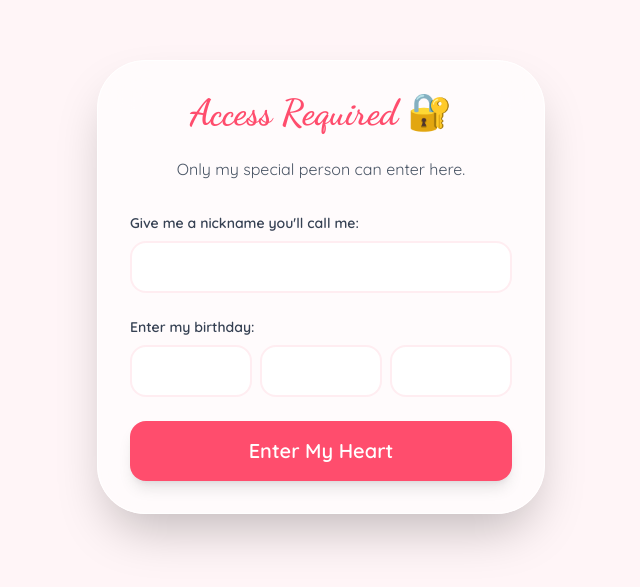
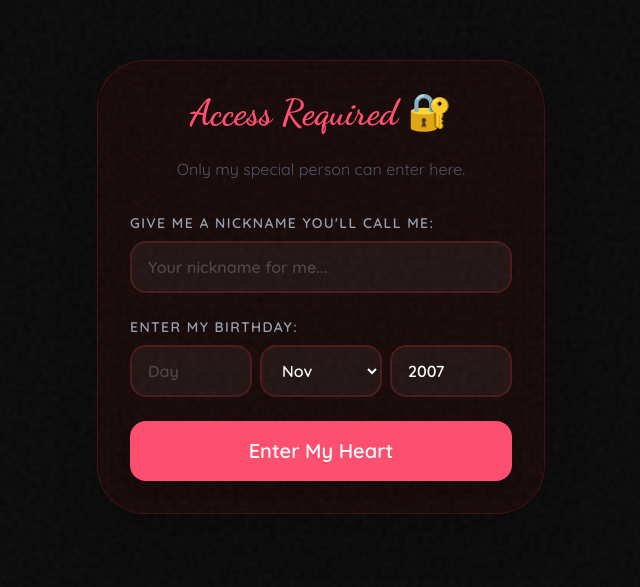
Before and after one commit to BeniGotItRight/will-you-be-my-valentine, a React (Vite) app: page / in a window 1280 px wide. Shown: the part 113-700 px from the top of the page, without its empty margins (319-959 px from the left). Built offline with nearby package versions, Linux system fonts and the light colour scheme.

Commit message:
FIX VISIBILITY: All text boxes and inputs now have perfect contrast and dark-mode styling 🛠️✨

```diff
--- a/src/App.tsx
+++ b/src/App.tsx
@@ -198,8 +198,8 @@ function App() {
             {stage.startsWith('deep') && (
               <div className="space-y-8 w-full">
                 <h2 className="text-xs font-black text-red-600 uppercase tracking-[0.5em]">Extreme Confession #{stage.slice(4)}</h2>
-                <div className="bg-red-900/10 p-10 rounded-[3rem] border-l-8 border-red-600 shadow-2xl backdrop-blur-md">
-                   <p className="text-3xl font-black italic text-white leading-tight">
+                <div className="bg-red-950/40 p-12 rounded-[3.5rem] border-l-8 border-red-600 shadow-2xl backdrop-blur-md ring-1 ring-white/10">
+                   <p className="text-3xl md:text-4xl font-black italic text-white leading-tight drop-shadow-lg">
                     {stage === 'deep1' && "I want to be the only thing you think about when you're alone. 🫦"}
                     {stage === 'deep2' && "I want to feel your heart pounding against my chest in the dark. 🌑"}
                     {stage === 'deep3' && "I want to leave a trail of kisses from your neck all the way down. 🔥"}
--- a/src/components/AccessPage.tsx
+++ b/src/components/AccessPage.tsx
@@ -28,45 +28,46 @@ const AccessPage = ({ onAccessGranted }: AccessPageProps) => {
     <motion.div
       initial={{ opacity: 0 }}
       animate={{ opacity: 1 }}
-      className="fixed inset-0 z-[100] bg-[#fff5f7] flex flex-col items-center justify-center p-6 text-center"
+      className="fixed inset-0 z-[100] bg-[#0a0a0a] flex flex-col items-center justify-center p-6 text-center"
     >
+      <div className="noise-bg" />
       <motion.div
         initial={{ y: 20 }}
         animate={{ y: 0 }}
-        className="max-w-md w-full bg-white/60 backdrop-blur-xl p-8 rounded-[3rem] shadow-2xl border border-white"
+        className="max-w-md w-full bg-red-950/20 backdrop-blur-xl p-8 rounded-[3rem] shadow-2xl border border-red-500/20"
       >
         <h1 className="text-4xl text-[#FF4D6D] font-display font-bold mb-6">Access Required 🔐</h1>
         <p className="text-gray-600 mb-8 font-body">Only my special person can enter here.</p>
 
         <div className="space-y-6 text-left">
           <div>
-            <label className="block text-sm font-bold text-gray-700 mb-2">Give me a nickname you'll call me:</label>
+            <label className="block text-sm font-bold text-gray-400 mb-2 uppercase tracking-widest">Give me a nickname you'll call me:</label>
             <input
               type="text"
               value={nickname}
               onChange={(e) => setNickname(e.target.value)}
               placeholder="Your nickname for me..."
-              className="w-full px-4 py-3 rounded-2xl border-2 border-[#FF4D6D]/10 focus:border-[#FF4D6D] outline-none transition-all bg-white/80"
+              className="w-full px-4 py-3 rounded-2xl border-2 border-red-500/20 focus:border-red-500 outline-none transition-all bg-white/5 text-white placeholder:text-white/20 font-bold"
             />
           </div>
 
           <div>
-            <label className="block text-sm font-bold text-gray-700 mb-2">Enter my birthday:</label>
+            <label className="block text-sm font-bold text-gray-400 mb-2 uppercase tracking-widest">Enter my birthday:</label>
             <div className="flex gap-2">
               <input
                 type="number"
                 placeholder="Day"
                 value={day}
                 onChange={(e) => setDay(e.target.value)}
-                className="w-1/3 px-4 py-3 rounded-2xl border-2 border-[#FF4D6D]/10 focus:border-[#FF4D6D] outline-none transition-all bg-white/80"
+                className="w-1/3 px-4 py-3 rounded-2xl border-2 border-red-500/20 focus:border-red-500 outline-none transition-all bg-white/5 text-white placeholder:text-white/20 font-bold"
               />
               <select
                 value={month}
                 onChange={(e) => setMonth(e.target.value)}
-                className="w-1/3 px-4 py-3 rounded-2xl border-2 border-[#FF4D6D]/10 focus:border-[#FF4D6D] outline-none transition-all bg-white/80"
+                className="w-1/3 px-4 py-3 rounded-2xl border-2 border-red-500/20 focus:border-red-500 outline-none transition-all bg-white/5 text-white font-bold"
               >
                 {['Jan', 'Feb', 'Mar', 'Apr', 'May', 'Jun', 'Jul', 'Aug', 'Sep', 'Oct', 'Nov', 'Dec'].map(m => (
-                  <option key={m} value={m}>{m}</option>
+                  <option key={m} value={m} className="bg-black">{m}</option>
                 ))}
               </select>
               <input
@@ -74,7 +75,7 @@ const AccessPage = ({ onAccessGranted }: AccessPageProps) => {
                 placeholder="Year"
                 value={year}
                 onChange={(e) => setYear(e.target.value)}
-                className="w-1/3 px-4 py-3 rounded-2xl border-2 border-[#FF4D6D]/10 focus:border-[#FF4D6D] outline-none transition-all bg-white/80"
+                className="w-1/3 px-4 py-3 rounded-2xl border-2 border-red-500/20 focus:border-red-500 outline-none transition-all bg-white/5 text-white placeholder:text-white/20 font-bold"
               />
             </div>
           </div>
--- a/src/components/TogetherGame.tsx
+++ b/src/components/TogetherGame.tsx
@@ -102,7 +102,7 @@ const TogetherGame = () => {
                   value={p1Answer}
                   onChange={(e) => setP1Answer(e.target.value)}
                   placeholder="Benson, type your answer here..."
-                  className="w-full bg-white/40 p-4 rounded-2xl border-2 border-dashed border-[#FF4D6D]/20 outline-none h-24"
+                  className="w-full bg-white/10 p-4 rounded-2xl border-2 border-dashed border-[#FF4D6D]/20 outline-none h-24 text-white text-lg font-bold placeholder:text-white/20"
                 />
                 <button onClick={() => copyToClipboard(p1Answer)} className="text-xs text-[#FF4D6D]/60 hover:text-[#FF4D6D]">Copy to send online ↗️</button>
              </div>
@@ -142,7 +142,7 @@ const TogetherGame = () => {
                   value={p2Answer}
                   onChange={(e) => setP2Answer(e.target.value)}
                   placeholder="KENDYYY, type your answer here..."
-                  className="w-full bg-white/40 p-4 rounded-2xl border-2 border-dashed border-[#FF4D6D]/20 outline-none h-24"
+                  className="w-full bg-white/10 p-4 rounded-2xl border-2 border-dashed border-[#FF4D6D]/20 outline-none h-24 text-white text-lg font-bold placeholder:text-white/20"
                 />
                 <button onClick={() => copyToClipboard(p2Answer)} className="text-xs text-[#FF4D6D]/60 hover:text-[#FF4D6D]">Copy to send online ↗️</button>
              </div>
```
